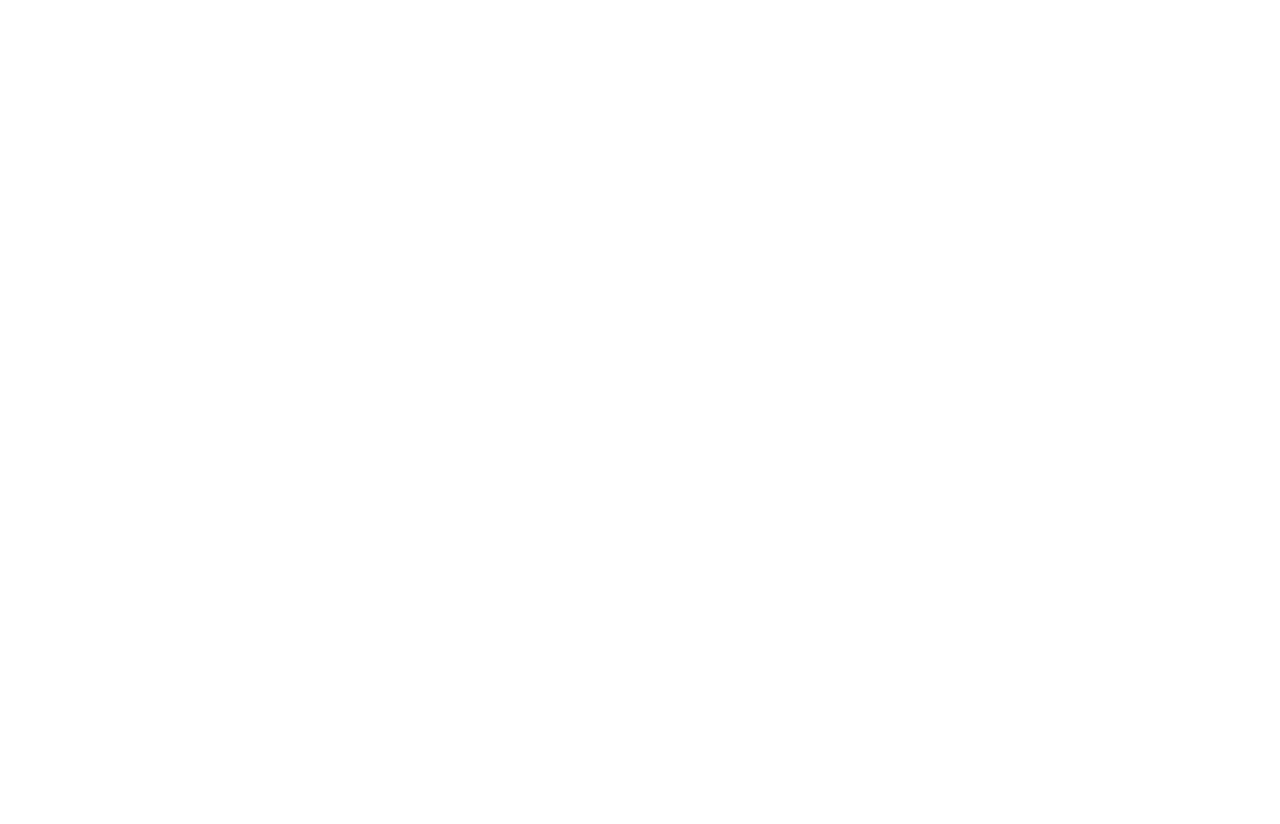
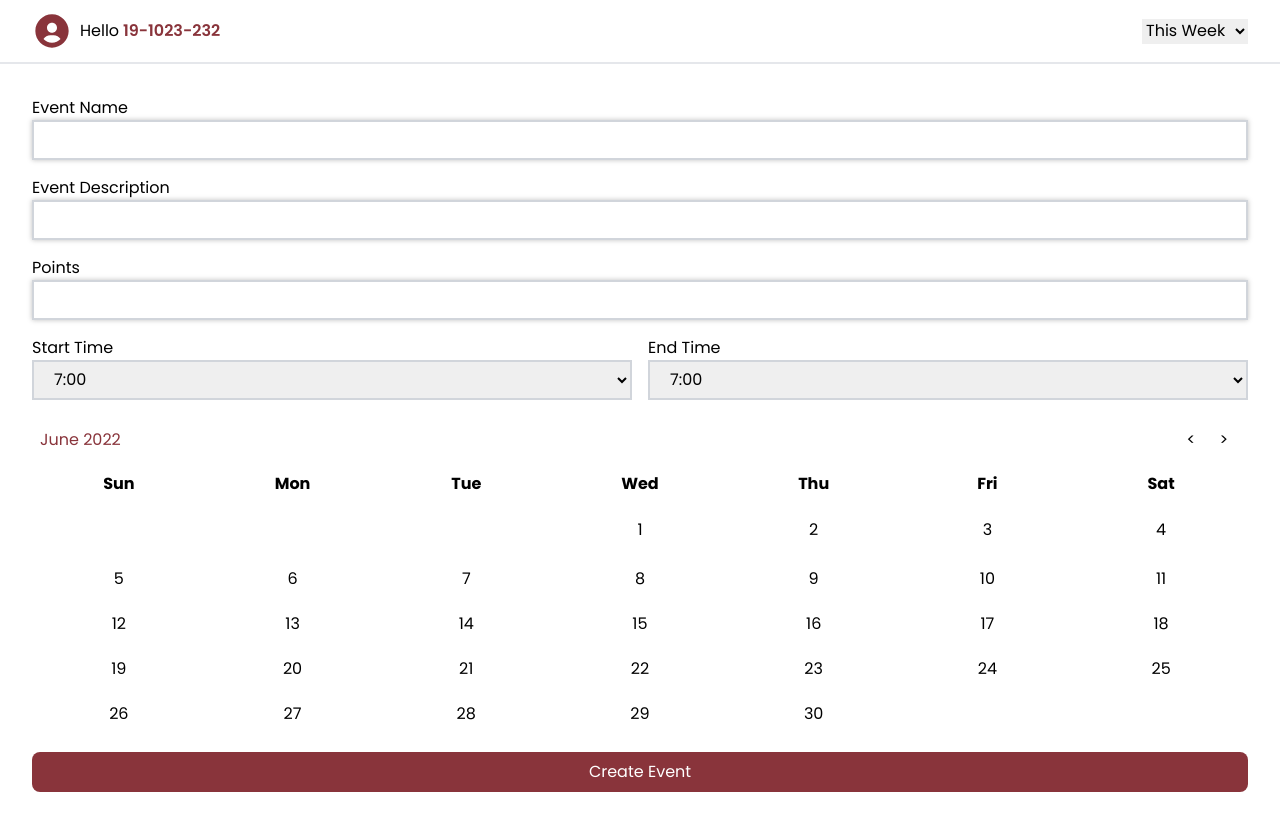
Before and after one commit to ainderew/Wildcash, a React (Create React App) app: page /#/CreateEvent in a window 1280 px wide. Before the commit this address had no page. Before the commit the page ends 800 px from the top, so only its background shows below. Built offline with nearby package versions, Linux system fonts and the light colour scheme.

Commit message:
add calendar component for event creation

```diff
--- /dev/null
+++ b/src/components/calendar.tsx
@@ -0,0 +1,179 @@
+import { useEffect, useState, useRef } from "react";
+
+const Calendar: React.FC = () => {
+  //USE-STATE
+  const [calendarDays, setCalendarDays] = useState<(string | number)[]>([]);
+  const [renderArray, setRenderArray] = useState<any>([]);
+  const [initial, setInitial] = useState<boolean>(true);
+  const [selectedDay, setSelectedDay] = useState<number | number>();
+  const [selectedMonth, setSelectedMonth] = useState<number>(0);
+  const [selectedYear, setSelectedYear] = useState<number>();
+
+  const [monthsArray] = useState<string[]>([
+    "January",
+    "February",
+    "March",
+    "April",
+    "May",
+    "June",
+    "July",
+    "August",
+    "September",
+    "October",
+    "November",
+    "December",
+  ]);
+
+  //USE-REF
+  const ref_day = useRef<Array<HTMLButtonElement | null>>([]);
+
+  //FUNCTIONS
+  const getCalendarData = (month: number = new Date().getMonth()) => {
+    const weekdays = [
+      "Sunday",
+      "Monday",
+      "Tuesday",
+      "Wednesday",
+      "Thursday",
+      "Friday",
+      "Saturday",
+    ];
+
+    let d = new Date();
+    const year = d.getFullYear();
+
+    const firstDayOfMonth = new Date(year, month, 1);
+    const daysInMonth = new Date(year, month + 1, 0).getDate();
+
+    const dateString = firstDayOfMonth.toLocaleDateString("en-us", {
+      weekday: "long",
+      year: "numeric",
+      month: "numeric",
+      day: "numeric",
+    });
+    const paddingDays = weekdays.indexOf(dateString.split(", ")[0]);
+
+    const tempArray: any = [];
+    let ctr = 1;
+    for (let i = 0; i < paddingDays + parseInt(String(daysInMonth)); i++) {
+      if (i < paddingDays) {
+        tempArray.push("");
+        continue;
+      }
+
+      tempArray.push(ctr);
+      ctr++;
+    }
+
+    setCalendarDays(tempArray);
+    setSelectedMonth(month);
+    setSelectedYear(year);
+  };
+
+  const getDaysToRender = () => {
+    let tempArray: any[] = [];
+    let finalArray: any[] = [];
+    for (let i = 1; i <= calendarDays.length; i++) {
+      if (i % 7 === 0 && i !== 0) {
+        tempArray.push(calendarDays[i - 1]);
+        finalArray.push(tempArray);
+        tempArray = [];
+        continue;
+      }
+      if (i === calendarDays.length) {
+        console.log("last");
+        finalArray.push(tempArray);
+      }
+      tempArray.push(calendarDays[i - 1]);
+    }
+
+    setRenderArray(finalArray);
+  };
+
+  const handleDateSelect = (day: number) => {
+    if (ref_day.current !== null) {
+      console.log(day);
+      ref_day.current[day]?.classList.toggle("selected_calendar");
+
+      setSelectedDay(day);
+    }
+  };
+
+  //USE-EFFECTS
+  useEffect(() => {
+    getCalendarData();
+    setInitial(false);
+  }, []);
+
+  useEffect(() => {
+    if (initial) return;
+    getDaysToRender();
+  }, [calendarDays]);
+
+  useEffect(() => {
+    if (initial) return;
+    console.log(renderArray.length);
+  }, [renderArray]);
+
+  return (
+    <div className="w-full min-h-[20rem] relative flex flex-col">
+      <div className="h-12 px-2 flex justify-between items-center ">
+        <p className="text-accent font-medium">
+          {monthsArray[selectedMonth]} {selectedYear}
+        </p>
+
+        <div className="">
+          <button
+            onClick={() => getCalendarData(selectedMonth - 1)}
+            className="p-3 active:text-accent"
+          >
+            &lt;
+          </button>
+          <button
+            onClick={() => getCalendarData(selectedMonth + 1)}
+            className="p-3 active:text-accent"
+          >
+            &gt;
+          </button>
+        </div>
+      </div>
+
+      <table className=" w-full h-full text-center">
+        <thead>
+          <tr className="">
+            <th className="w-10 h-10">Sun</th>
+            <th className="w-10 h-10">Mon</th>
+            <th className="w-10 h-10">Tue</th>
+            <th className="w-10 h-10">Wed</th>
+            <th className="w-10 h-10">Thu</th>
+            <th className="w-10 h-10">Fri</th>
+            <th className="w-10 h-10">Sat</th>
+          </tr>
+        </thead>
+        <tbody>
+          {renderArray.map((el: any) => {
+            return (
+              <tr className="">
+                {el.map((box: any) => {
+                  return (
+                    <td>
+                      <button
+                        onClick={() => handleDateSelect(box)}
+                        ref={(ell) => (ref_day.current[box] = ell)}
+                        className="rounded-full w-10 h-10"
+                      >
+                        {box}
+                      </button>
+                    </td>
+                  );
+                })}
+              </tr>
+            );
+          })}
+        </tbody>
+      </table>
+    </div>
+  );
+};
+
+export default Calendar;
--- /dev/null
+++ b/src/components/input.tsx
@@ -0,0 +1,16 @@
+interface props{
+    label: string
+    type: string
+}
+
+const InputField: React.FC<props> = ({label, type}: props) => {
+  return (
+    <div>
+      <p className="">{label}</p>
+      <input
+      type={type}
+      className="w-full h-10 border-2 border-gray-300  b-shadow px-4" ></input>
+    </div>
+  );
+};
+export default InputField;
--- a/src/index.css
+++ b/src/index.css
@@ -15,9 +15,17 @@
   -moz-osx-font-smoothing: grayscale;
 }
 
+.bs {
+  box-shadow: 5px 5px 10px #e0e0e0, -5px -5px 10px #ffffff;
+}
 
+.b-shadow {
+  background: #FFFFFF;
+  box-shadow: 0px 0px 5px rgba(0, 0, 0, 0.25);
+}
 
-.bs {
-  box-shadow:  5px 5px 10px #e0e0e0,
-  -5px -5px 10px #ffffff;
+.selected_calendar{
+  background-color: #89343b6c;
+  color: #89343B;
+  font-weight: bold;
 }
--- a/src/main-container.tsx
+++ b/src/main-container.tsx
@@ -1,17 +1,21 @@
 import { HashRouter as Router, Route, Routes } from "react-router-dom";
+import AdminScreen from "./screens/admin";
+import CreateEventScreen from "./screens/createEvent";
 import Home from "./screens/home";
-import LoginPage from "./screens/login";
-import SendPointsPage from "./screens/sendPoints";
+import LoginScreen from "./screens/login";
+import SendPointsScreen from "./screens/sendPoints";
 import Splash from "./screens/splash";
 
 const MainContainer:React.FC = () =>{
     return(
     <Router>
         <Routes>
-            <Route path="/Login" element={<LoginPage />} />
+            <Route path="/" element={<Splash />} />
+            <Route path="/Login" element={<LoginScreen />} />
             <Route path="/Home" element={<Home />} />
-            <Route path="/SendPoints" element={<SendPointsPage />} />
-            <Route path="/" element={<Splash />} />
+            <Route path="/Admin" element={<AdminScreen />} />
+            <Route path="/SendPoints" element={<SendPointsScreen />} />
+            <Route path="/CreateEvent" element={<CreateEventScreen />} />
         </Routes>
     </Router>
     )
--- /dev/null
+++ b/src/screens/admin.tsx
@@ -0,0 +1,18 @@
+import HomeHeader from "../components/home-header";
+import SendButtonsContainer from "../components/send-button-container";
+
+//images
+import create_event from "../assets/create_event.svg"
+import edit_event from "../assets/edit_event.svg"
+
+const AdminScreen: React.FC = () => {
+  return <div className="h-screen w-full bg-white grid grid-rows-[4rem_1fr]">
+      <HomeHeader />
+      <div className="body flex flex-col py-5 px-5 gap-4">
+          <SendButtonsContainer img={create_event} label={"Create an event"} destination={"createEvent"} />
+          <SendButtonsContainer img={edit_event} label={"Edit an event"} destination={"editEvent"} />
+      </div>
+  </div>;
+};
+
+export default AdminScreen;
--- /dev/null
+++ b/src/screens/createEvent.tsx
@@ -0,0 +1,65 @@
+import Calendar from "../components/calendar";
+import HomeHeader from "../components/home-header";
+import InputField from "../components/input";
+
+const CreateEventScreen: React.FC = () => {
+  return (
+    <div className="w-full h-screen bg-white grid grid-rows-[4rem_1fr]">
+      <HomeHeader />
+      <div className="body p-8 flex flex-col gap-4">
+        <InputField label="Event Name" type={"string"} />
+        <InputField label="Event Description" type={"string"} />
+        <InputField label="Points" type={"string"} />
+
+        <div className="w-full flex gap-4">
+          <div className="w-1/2">
+            <p className="">Start Time</p>
+            <select className="w-full h-10 px-4 border-2 border-gray-300">
+              <option value="7:00">7:00</option>
+              <option value="7:00">8:00</option>
+              <option value="7:00">9:00</option>
+              <option value="7:00">10:00</option>
+              <option value="7:00">11:00</option>
+              <option value="7:00">12:00</option>
+              <option value="7:00">13:00</option>
+              <option value="7:00">14:00</option>
+              <option value="7:00">15:00</option>
+              <option value="7:00">16:00</option>
+              <option value="7:00">17:00</option>
+              <option value="7:00">18:00</option>
+              <option value="7:00">19:00</option>
+            </select>
+          </div>
+
+          <div className="w-1/2">
+            <p className="">End Time</p>
+            <select className="w-full h-10 px-4 border-2 border-gray-300">
+            <option value="7:00">7:00</option>
+              <option value="7:00">8:00</option>
+              <option value="7:00">9:00</option>
+              <option value="7:00">10:00</option>
+              <option value="7:00">11:00</option>
+              <option value="7:00">12:00</option>
+              <option value="7:00">13:00</option>
+              <option value="7:00">14:00</option>
+              <option value="7:00">15:00</option>
+              <option value="7:00">16:00</option>
+              <option value="7:00">17:00</option>
+              <option value="7:00">18:00</option>
+              <option value="7:00">19:00</option>
+            </select>
+          </div>
+        </div>
+
+        <Calendar />
+
+        {/* <button className="w-full h-10 border-accent border-2 text-accent">Create Event</button> */}
+        <button className="w-full h-10 bg-accent text-white rounded-lg">
+          Create Event
+        </button>
+      </div>
+    </div>
+  );
+};
+
+export default CreateEventScreen;
--- a/src/screens/login.tsx
+++ b/src/screens/login.tsx
@@ -11,7 +11,7 @@
 import { fadeInUp, staggeredContainer } from "../variants";
 import ModalInvalidLogin from "../components/modals/modal-invalid-login";
 
-const LoginPage: React.FC = () => {
+const LoginScreen: React.FC = () => {
 const navigate = useNavigate()
 
   const ENDPOINT_LOGIN = "https://wildcash-authserver.onrender.com/login"; //reminder set to secret
@@ -126,4 +126,4 @@
   );
 };
 
-export default LoginPage;
+export default LoginScreen;
--- a/src/screens/sendPoints.tsx
+++ b/src/screens/sendPoints.tsx
@@ -8,7 +8,7 @@
 import scan_qr from "../assets/scan_qr.svg";
 import id_img from "../assets/id_img.svg"
 
-const SendPointsPage: React.FC = () => {
+const SendPointsScreen: React.FC = () => {
   const [points] = useState<number>(2805);
 
   const navigate = useNavigate();
@@ -46,4 +46,4 @@
   );
 };
 
-export default SendPointsPage;
+export default SendPointsScreen;
```
Also changed, not shown: src/components/send-button-container.tsx (+26 -20 lines), src/assets/create_event.svg (added), src/assets/edit_event.svg (added).
